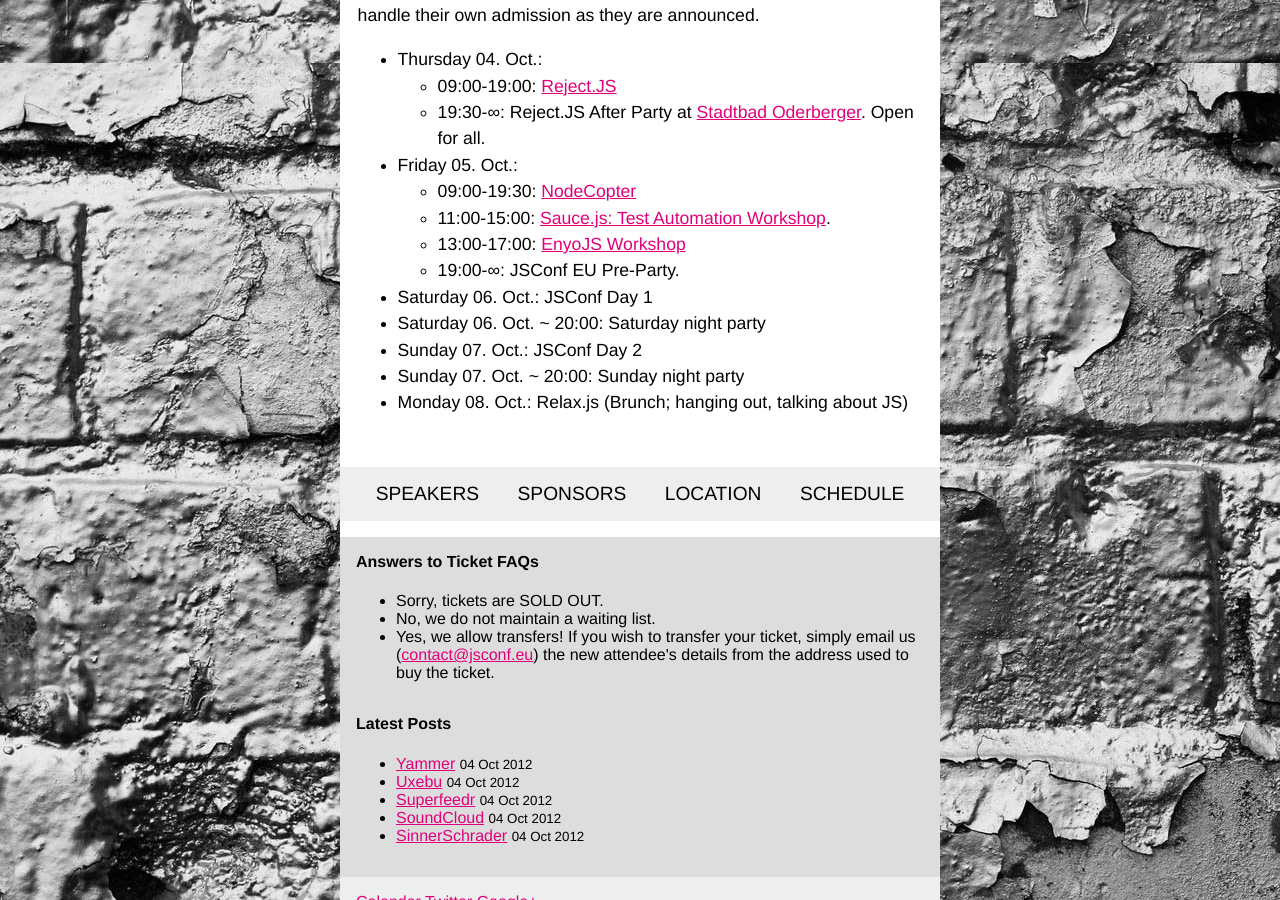
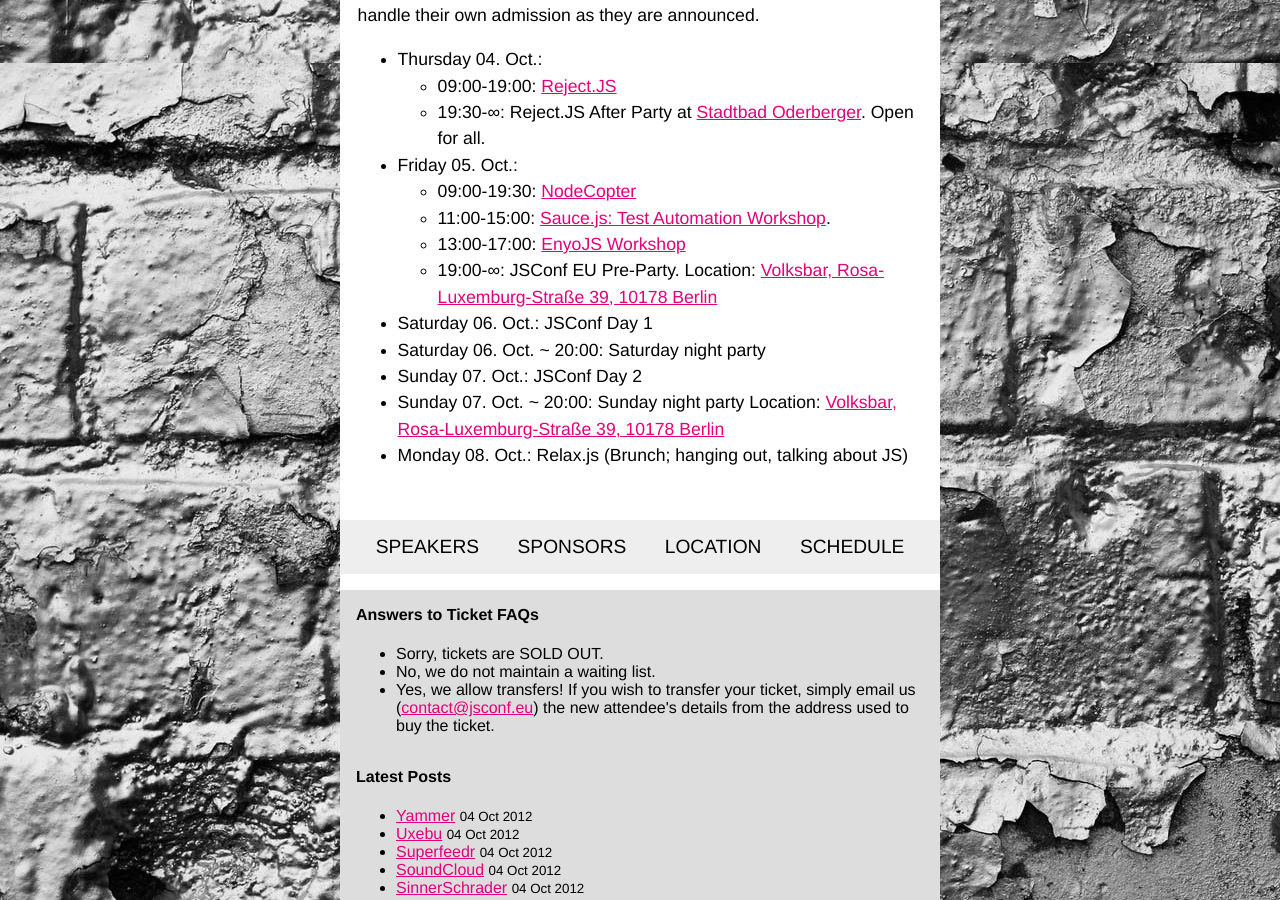
Before and after one commit to jsconf/2012.jsconf.eu, a Jekyll site: the page built from _posts/2012-07-11-very-rough-schedule.md, in a window 1280 px wide and 900 px high, scrolled down 1801 px. Built offline with Jekyll 4.4.1, drawn with Linux system fonts in a browser that asks for light colours; comment, search, counter and statistics services are not loaded.

Commit message:
Put party location directly into schedule

```diff
--- a/_posts/2012-07-11-very-rough-schedule.md
+++ b/_posts/2012-07-11-very-rough-schedule.md
@@ -23,10 +23,10 @@
   - 09:00-19:30: [NodeCopter](http://nodecopter.com)
   - 11:00-15:00: [Sauce.js: Test Automation Workshop](http://2012.jsconf.eu/2012/09/27/announcing-saucejs-workshop.html).
   - 13:00-17:00: [EnyoJS Workshop](http://2012.jsconf.eu/2012/09/26/announcing-enyojs-workshop.html)
-  - 19:00-∞: JSConf EU Pre-Party.
+  - 19:00-∞: JSConf EU Pre-Party. Location: [Volksbar, Rosa-Luxemburg-Straße 39, 10178 Berlin](https://maps.google.com/maps?q=volksbar+berlin&hl=en&sll=37.0625,-95.677068&sspn=81.793186,78.837891&hq=volksbar&hnear=Berlin,+Germany&t=m&z=16&iwloc=A)
 
 - Saturday 06. Oct.: JSConf Day 1
 - Saturday 06. Oct. ~ 20:00: Saturday night party
 - Sunday 07. Oct.: JSConf Day 2
-- Sunday 07. Oct. ~ 20:00: Sunday night party
+- Sunday 07. Oct. ~ 20:00: Sunday night party Location: [Volksbar, Rosa-Luxemburg-Straße 39, 10178 Berlin](https://maps.google.com/maps?q=volksbar+berlin&hl=en&sll=37.0625,-95.677068&sspn=81.793186,78.837891&hq=volksbar&hnear=Berlin,+Germany&t=m&z=16&iwloc=A)
 - Monday 08. Oct.: Relax.js (Brunch; hanging out, talking about JS)
```
